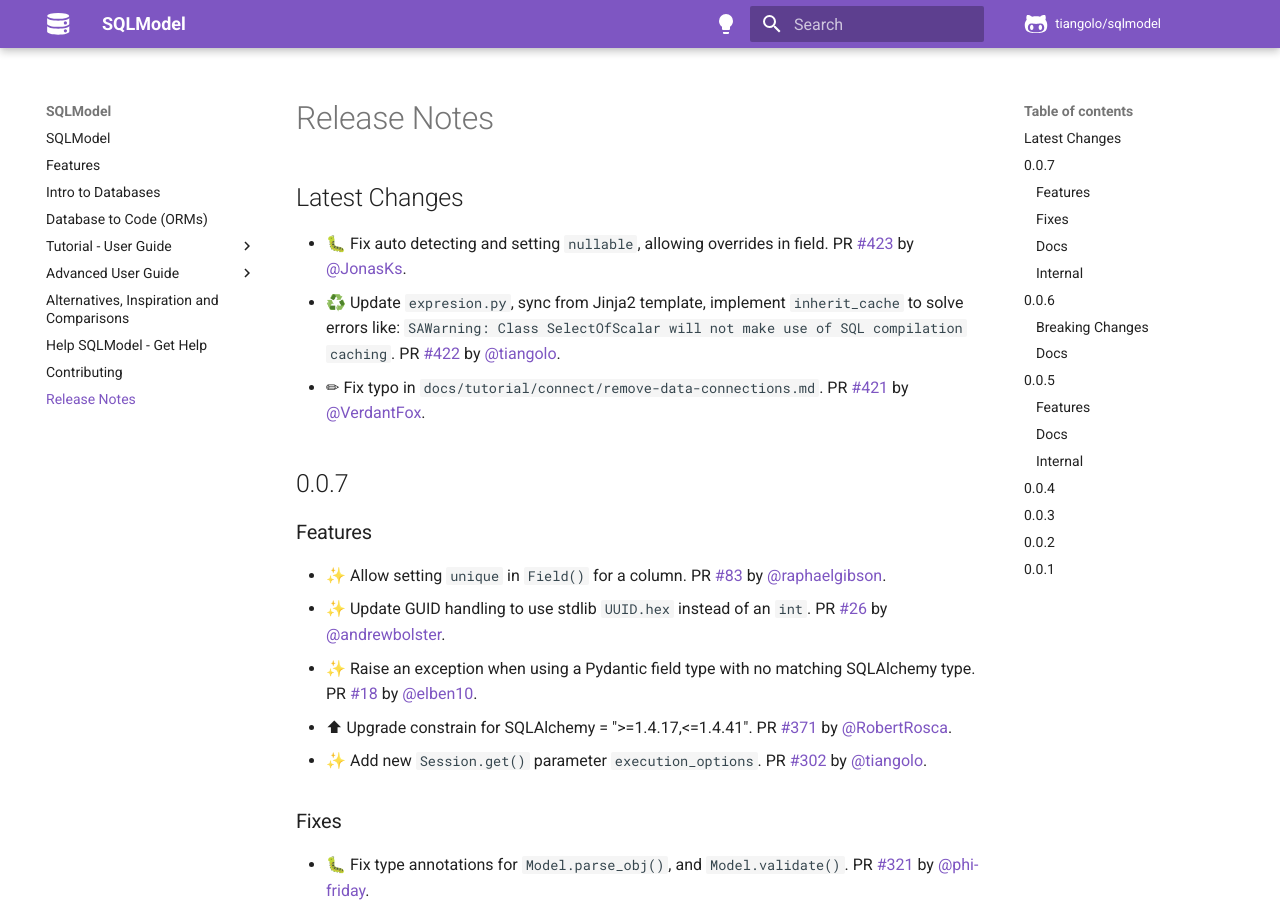
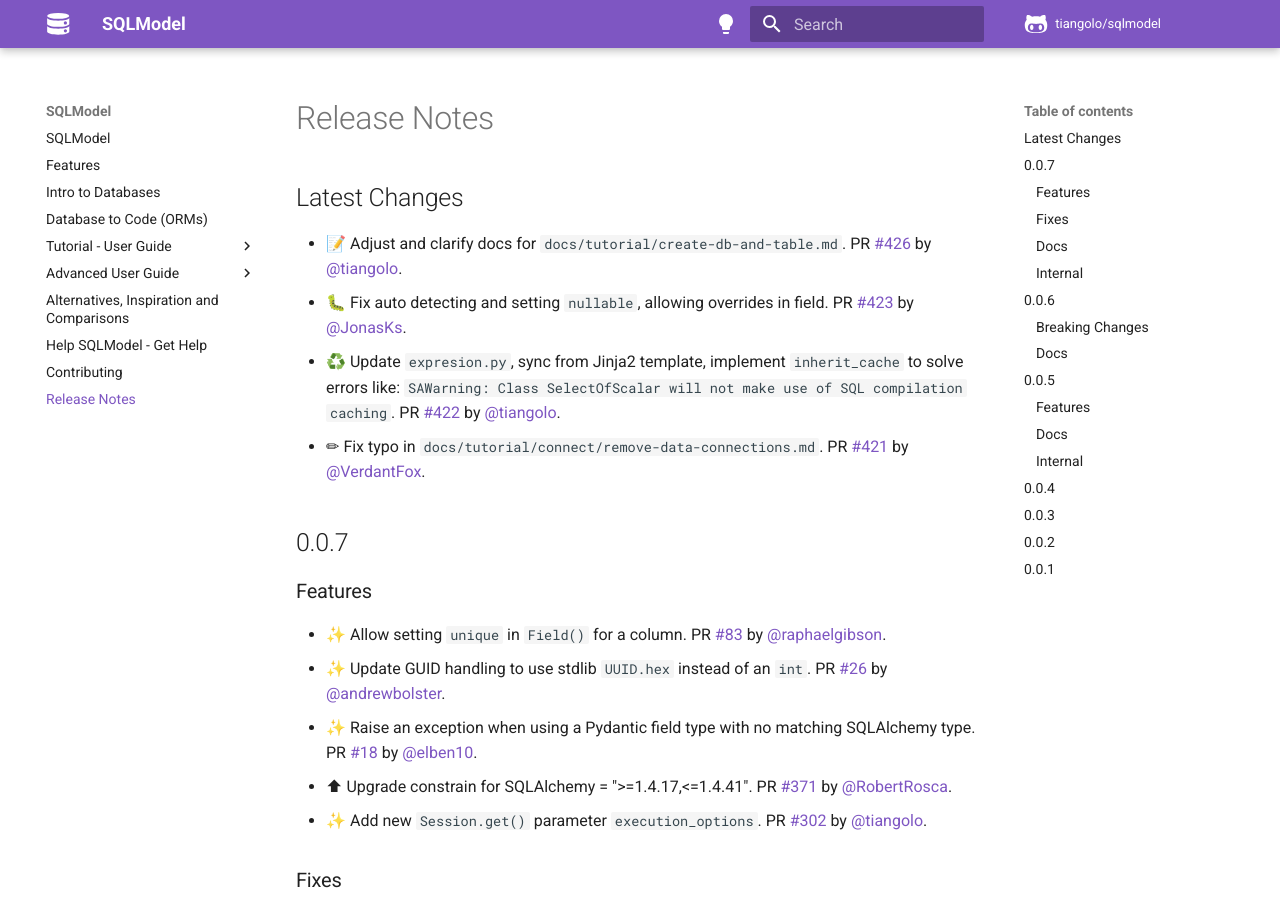
Before and after one commit to upmorpheus/Laravel-perfect, an MkDocs documentation site: the page built from docs/release-notes.md, in a window 1280 px wide and 900 px high. Built offline with MkDocs 1.6.1 and Material for MkDocs 9.7.7, drawn with Linux system fonts in a browser that asks for light colours; comment, search, counter and statistics services are not loaded.

Commit message:
📝 Update release notes

```diff
--- a/docs/release-notes.md
+++ b/docs/release-notes.md
@@ -2,6 +2,7 @@
 
 ## Latest Changes
 
+* 📝 Adjust and clarify docs for `docs/tutorial/create-db-and-table.md`. PR [#426](https://github.com/tiangolo/sqlmodel/pull/426) by [@tiangolo](https://github.com/tiangolo).
 * 🐛 Fix auto detecting and setting `nullable`, allowing overrides in field. PR [#423](https://github.com/tiangolo/sqlmodel/pull/423) by [@JonasKs](https://github.com/JonasKs).
 * ♻️ Update `expresion.py`, sync from Jinja2 template, implement `inherit_cache` to solve errors like: `SAWarning: Class SelectOfScalar will not make use of SQL compilation caching`. PR [#422](https://github.com/tiangolo/sqlmodel/pull/422) by [@tiangolo](https://github.com/tiangolo).
 * ✏ Fix typo in `docs/tutorial/connect/remove-data-connections.md`. PR [#421](https://github.com/tiangolo/sqlmodel/pull/421) by [@VerdantFox](https://github.com/VerdantFox).
```
